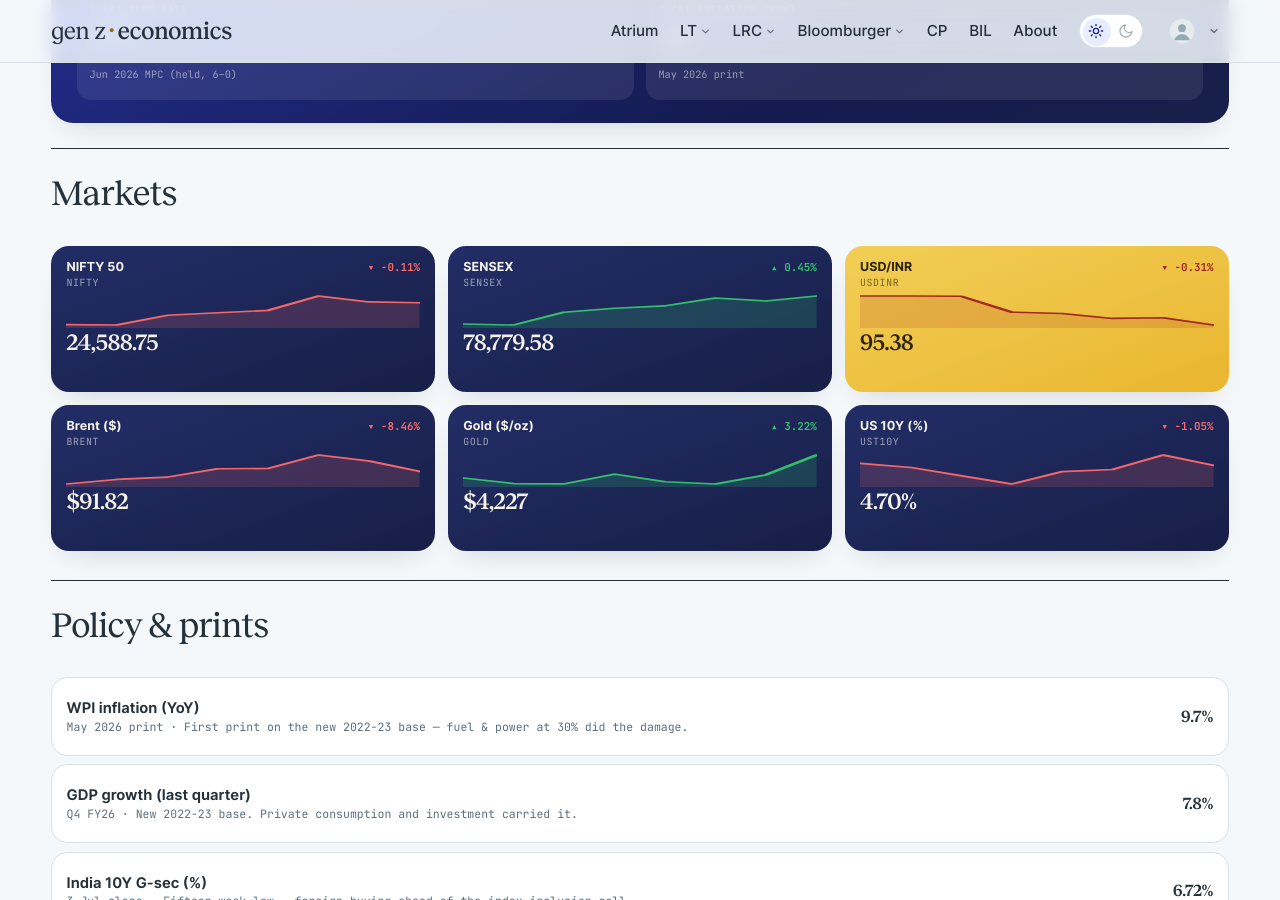
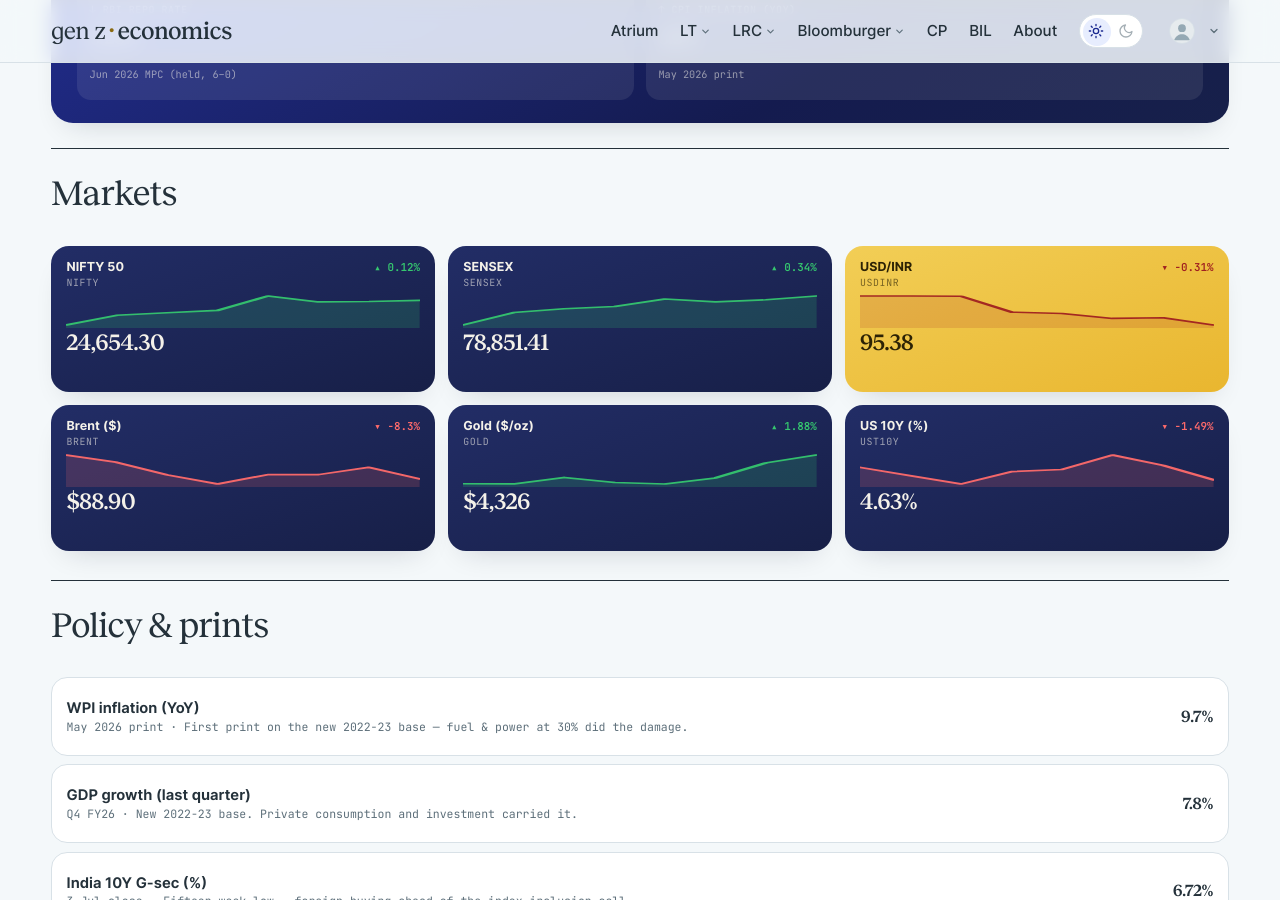
Before and after one commit to harsharya7021/genz-economics.com, a Jekyll site: the page built from macro-watch.html, in a window 1280 px wide and 900 px high, scrolled down 599 px. Built offline with Jekyll 4.4.1, drawn with Linux system fonts in a browser that asks for light colours; comment, search, counter and statistics services are not loaded.

Commit message:
data: morning market refresh

```diff
--- a/_data/macro.json
+++ b/_data/macro.json
@@ -1,34 +1,34 @@
 {
-  "as_of": "5 Aug 2026 close",
+  "as_of": "6 Aug 2026 close",
   "auto": {
     "nifty": {
       "label": "NIFTY 50",
-      "v": "24,588.75",
-      "chg": -0.11,
+      "v": "24,654.30",
+      "chg": 0.12,
       "spark": [
-        23995.949,
         23985.35,
         24250.199,
         24317.15,
         24383.6,
         24774.301,
         24614.9,
-        24588.75
+        24624.65,
+        24654.301
       ]
     },
     "sensex": {
       "label": "SENSEX",
-      "v": "78,779.58",
-      "chg": 0.45,
+      "v": "78,851.41",
+      "chg": 0.34,
       "spark": [
-        76835.781,
         76765.922,
         77654.602,
         77928.148,
         78094.641,
         78639.031,
         78428.953,
-        78779.578
+        78581.0,
+        78851.406
       ]
     },
     "usdinr": {
@@ -48,47 +48,47 @@
     },
     "brent": {
       "label": "Brent ($)",
-      "v": "$91.82",
-      "chg": -8.46,
+      "v": "$88.90",
+      "chg": -8.3,
       "spark": [
-        81.23,
-        85.01,
-        86.99,
-        93.85,
-        94.12,
         105.32,
         100.31,
-        91.82
+        91.82,
+        85.51,
+        91.95,
+        91.91,
+        96.95,
+        88.9
       ]
     },
     "gold": {
       "label": "Gold ($/oz)",
-      "v": "$4,227",
-      "chg": 3.22,
+      "v": "$4,326",
+      "chg": 1.88,
       "spark": [
-        4074.5,
         4036.3,
         4034.7,
         4100.1,
         4049.1,
         4033.7,
         4095.4,
-        4227.3
+        4245.8,
+        4325.8
       ]
     },
     "ust10y": {
       "label": "US 10Y (%)",
-      "v": "4.70%",
-      "chg": -1.05,
+      "v": "4.63%",
+      "chg": -1.49,
       "spark": [
-        4.71,
         4.69,
         4.65,
         4.61,
         4.67,
         4.68,
         4.75,
-        4.7
+        4.7,
+        4.63
       ]
     }
   },
--- a/_data/markets.yml
+++ b/_data/markets.yml
@@ -2,38 +2,38 @@
 # USD/INR) are refreshed each weekday morning by the market-data workflow;
 # the India 10Y G-Sec line is maintained by hand. Do not hand-edit the
 # live tickers — the job overwrites them.
-as_of: 5 Aug 2026
+as_of: 6 Aug 2026
 tickers:
 - symbol: NIFTY 50
   code: ^NSEI
-  value: 24,588.75
-  change: −26.15
-  pct: −0.11%
-  dir: down
+  value: 24,654.30
+  change: '+29.65'
+  pct: +0.12%
+  dir: up
   spark:
-  - 23995.949
   - 23985.35
   - 24250.199
   - 24317.15
   - 24383.6
   - 24774.301
   - 24614.9
-  - 24588.75
+  - 24624.65
+  - 24654.301
 - symbol: SENSEX
   code: BSE
-  value: 78,779.58
-  change: '+350.62'
-  pct: +0.45%
+  value: 78,851.41
+  change: '+270.41'
+  pct: +0.34%
   dir: up
   spark:
-  - 76835.781
   - 76765.922
   - 77654.602
   - 77928.148
   - 78094.641
   - 78639.031
   - 78428.953
-  - 78779.578
+  - 78581.0
+  - 78851.406
 - symbol: USD / INR
   code: FX
   value: '95.38'
```
